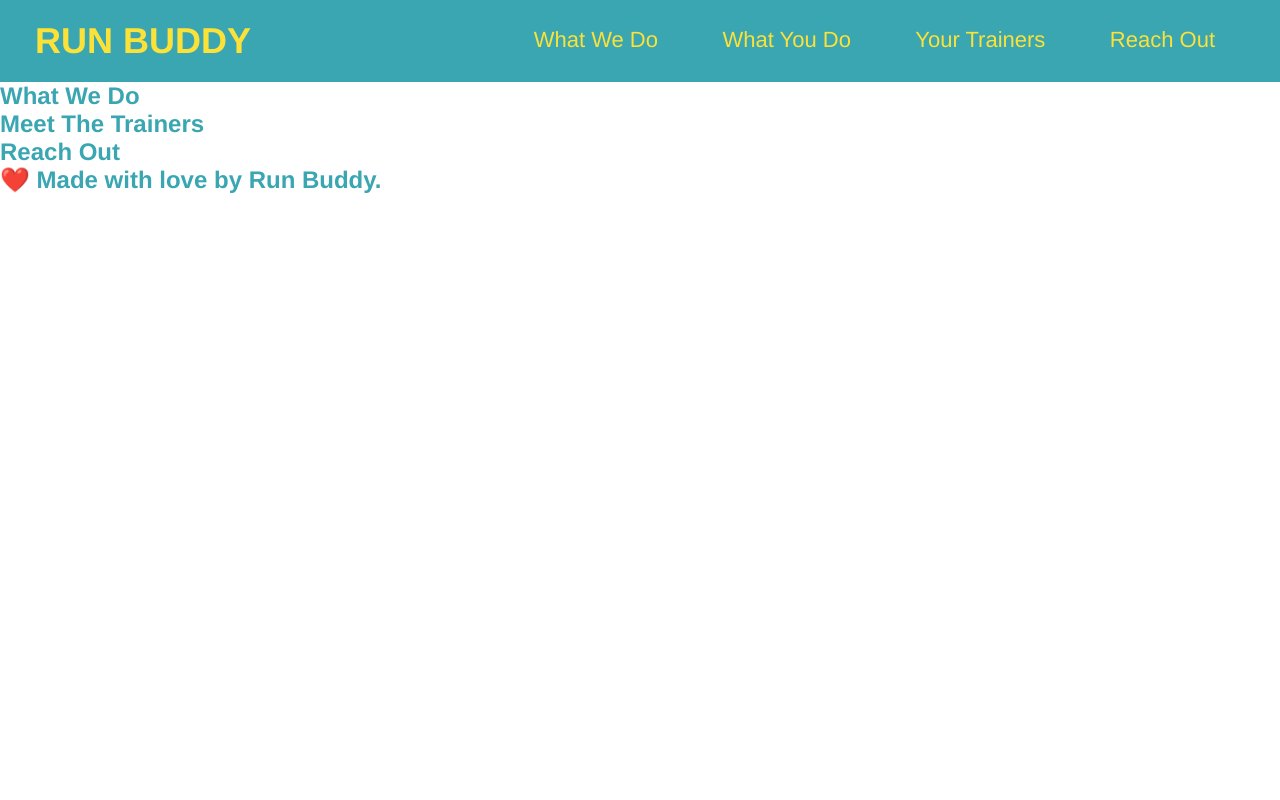
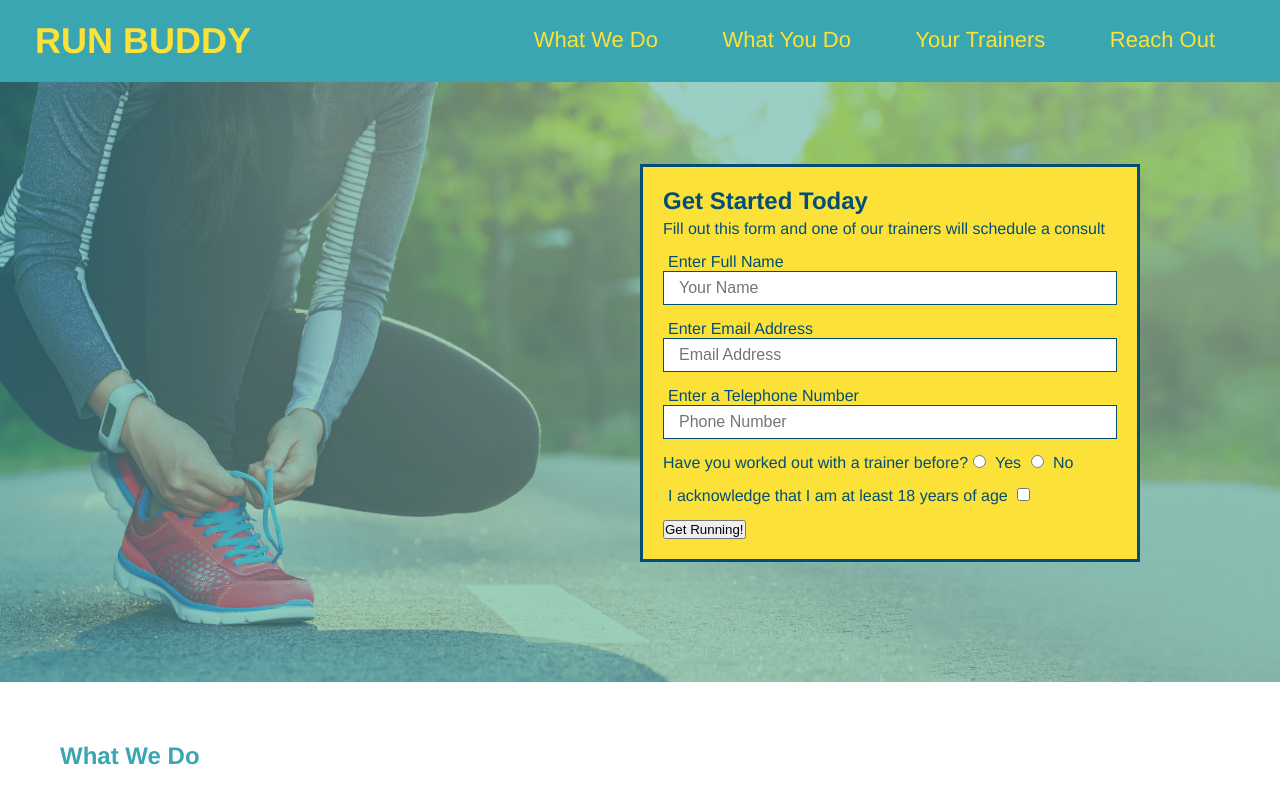
Before and after one commit to Jarellano562/run-buddy, a plain HTML site: page index.html in a window 1280 px wide. Shown: the top 800 px of the page. Drawn offline with Linux system fonts and the light colour scheme.

Commit message:
sign up page

```diff
--- a/assets/css/style.css
+++ b/assets/css/style.css
@@ -1,6 +1,7 @@
 * {
     margin: 0;
     padding: 0;
+    box-sizing: border-box;
 }
 
 body {
@@ -41,3 +42,77 @@ header nav ul li a {
     font-weight: lighter;
     font-size: 22px;
 }
+
+footer {
+    background: #fce138;
+    width: 100%;
+    padding: 40px 35px;
+}
+
+footer h2 {
+    display: inline;
+    color: #024e76;
+    font-size: 30px;
+    margin: 0;
+}
+
+footer div {
+    float: right;
+    line-height: 1.5;
+    text-align: right;
+}
+
+footer a {
+    color: #024e76;
+}
+
+section {
+    padding: 60px;
+}
+
+/* Hero Style Start */
+.hero {
+    background-image: url("../images/hero-bg.jpg");
+    height: 600px;
+    background-size: cover;
+    background-position: center;
+    position: relative;
+}
+/*Hero Style End*/
+
+.hero-form {
+    position: absolute;
+    bottom: 120px;
+    right: 140px;
+    background-color: #fce138;
+    padding: 20px;
+    width: 500px;
+    color: #024e76;
+    /*border-style: solid;
+    border-width: 3px;
+    border-color: #024e76; Long Way to Write The Code*/
+    border: solid 3px #024e76;
+}
+
+.hero-form p{
+    margin: 5px 0 15px 0;
+}
+
+.hero-form h3 {
+    font-size: 24px;
+    margin: 0;
+}
+
+.form-input {
+    border: 1px solid #024e76;
+    display: block;
+    padding: 7px 15px;
+    font-size: 16px;
+    color: #024e76;
+    width: 100%;
+    margin-bottom: 15px;
+}
+
+.hero-form label {
+    margin: 0 5px;
+}
--- a/index.html
+++ b/index.html
@@ -33,10 +33,39 @@
         </header>
 
         <!--hero/jumbotron-->
-        <section>
+        <section class="hero">
+            <div class="hero-form">
+                <h3>Get Started Today</h3>
+                <p>Fill out this form and one of our trainers will schedule a consult</p>
+            <!--Add form element-->
+            <form>
+                <label for="name">Enter Full Name</label>
+                <input type="text" placeholder="Your Name" name="name" id="name" class="form-input" />
 
+                <label for="email">Enter Email Address</label>
+                <input type="email" placeholder="Email Address" name="email" id="email" class="form-input"/>
+
+                <label for="phone">Enter a Telephone Number</label>
+                <input type="tel" placeholder="Phone Number" name="phone" id="phone" class="form-input" />
+            <p>
+                Have you worked out with a trainer before?
+                <input type="radio" name="trainer-confirm" id="trainer-yes" />
+                <label for="trainer-yes">Yes</label>
+                <input type="radio" name="trainer-confirm" id="trainer-no" />
+                <label for="trainer-no">No</label>
+            </p>
+            <p>
+                <label for="checkbox">
+                    I acknowledge that I am at least 18 years of age
+                </label>
+                <input type="checkbox" name="age-confirm" id="checkbox" />
+            </p>
+            <button type="submit">
+                Get Running!
+            </button>
+            </form>
+            </div>
         </section>
-
         <!--"what we do" section-->
         <section>
             <h2>What We Do</h2>
@@ -55,7 +84,12 @@
         <!--footer-->
         <footer>
             <h2>❤️ Made with love by Run Buddy.</h2>
+            <div>
+                <a href="#">Read Our Private Policy</a><br />
+                &copy; 2019 RUN BUDDY, INC.
+            </div>
         </footer>
+
     </body>
 
 
```
Also changed, not shown: assets/images/hero-bg.jpg (added).
